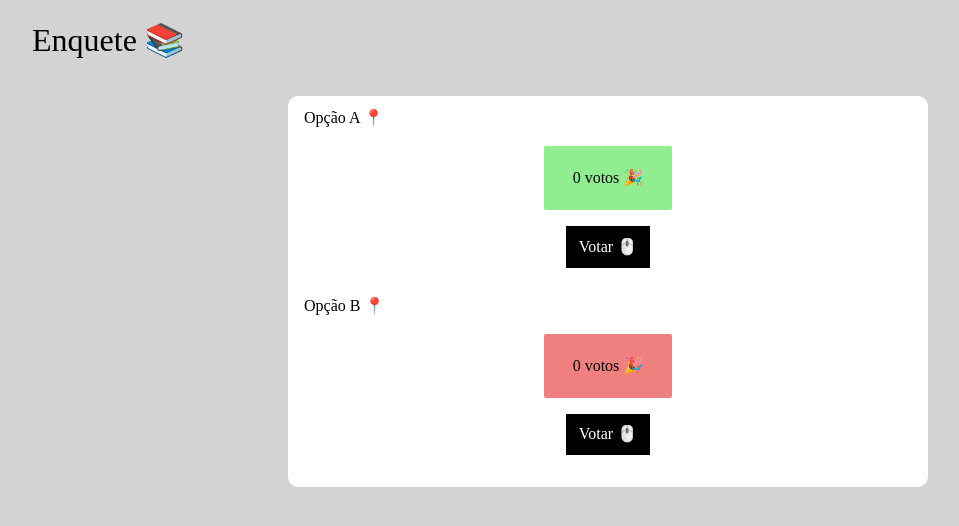
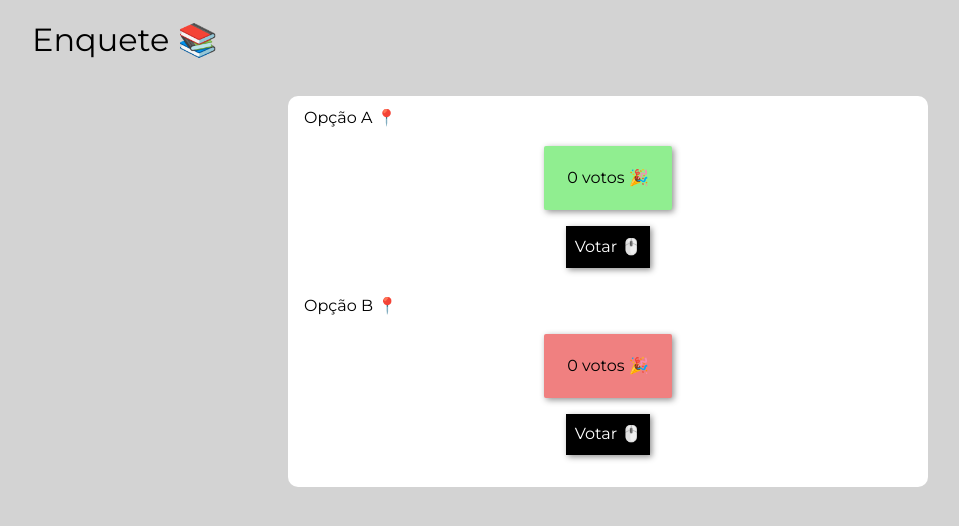
Before and after one commit to JeffSSC/desafio-codecon, a React (Create React App) app in the folder frontend/: page / in a window 1280 px wide. Shown: the top 526 px of the page, without its empty margins (32-991 px from the left). Built offline with nearby package versions, Linux system fonts and the light colour scheme.

Commit message:
front 2 pronto

```diff
--- a/frontend/src/App.css
+++ b/frontend/src/App.css
@@ -1,7 +1,3 @@
-@tailwind base;
-@tailwind components;
-@tailwind utilities;
-
 @import url('https://fonts.googleapis.com/css2?family=Montserrat:ital,wght@0,100..900;1,100..900&display=swap');
 
 .montserrat {
@@ -20,6 +16,7 @@
   width: 8rem;
   height: 4rem;
   background-color: lightgreen;
+  box-shadow: 2px 2px 6px rgba(0, 0, 0, 0.432);
   border-radius: 2px;
   display: flex;
   align-items: center;
@@ -27,6 +24,7 @@
 
 .secondOption {
   background-color: lightcoral;
+  box-shadow: 2px 2px 6px rgba(0, 0, 0, 0.432);
   border-radius: 2px;
   margin: 1rem auto;
   width: 8rem;
@@ -46,6 +44,7 @@
 .voteBtn {
   background-color: black;
   color: white;
+  box-shadow: 2px 2px 6px rgba(0, 0, 0, 0.432);
   margin: 1rem auto;
   width: 5.2rem;
   height: 2.6rem;
@@ -55,6 +54,7 @@
 
 .voteBtn:hover {
   background-color: white;
+  box-shadow: 3px 3px 2px rgba(0, 0, 0, 0.432);
   color: black;
   border-width: 2px;
   border-color: black;
```
